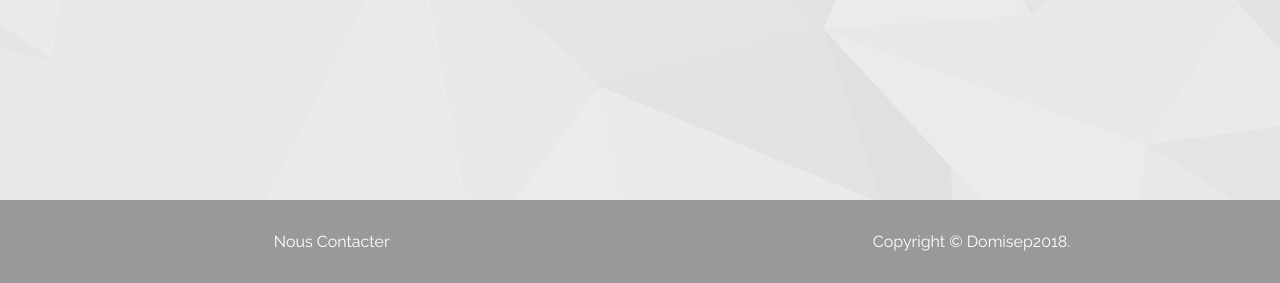
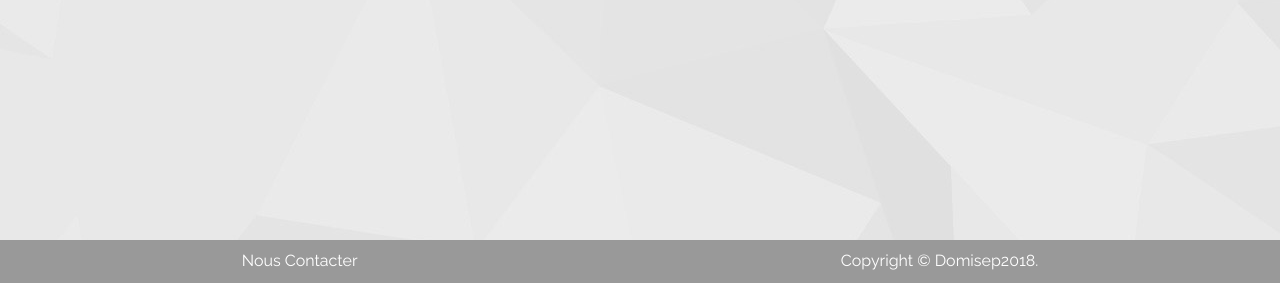
Before and after one commit to adelmarre/APP, a PHP site: page /Hexagon/faq.php in a window 1280 px wide. Shown: the part 517-800 px from the top of the page. Run offline with PHP 8.4, Linux system fonts and the light colour scheme; data that the repository does not hold is empty.

Commit message:
Update footer.css

```diff
--- a/footer.css
+++ b/footer.css
@@ -1,7 +1,8 @@
 footer{
 	width: 100%;
+	height: 2em;
 	text-align: center;
-	padding: 2em;
+	padding-top: 0.7em;
 	background-color: #999999;
 	color: white;
 	position:fixed; /*permet de garder le footer au bas de la page*/
```
